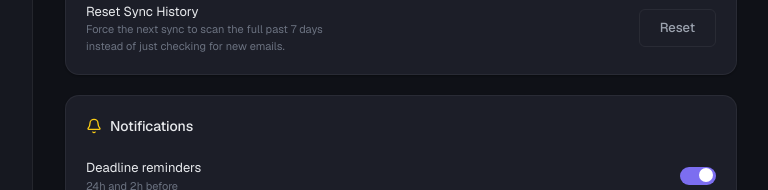
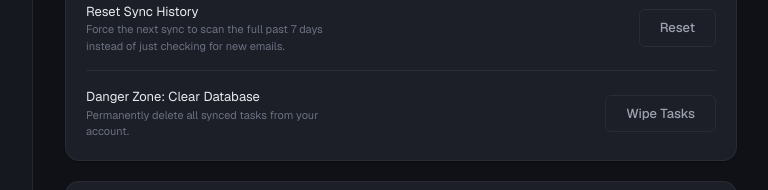
Before and after one commit to kaushalnandaniya/Campus-Life-OS, a Next.js app: page /dashboard/settings in a window 1280 px wide. Shown: the part 837-1027 px from the top of the page, without its empty margins (207-975 px from the left). Built offline with nearby package versions, Linux system fonts and the light colour scheme; no server answers.

Commit message:
Add Wipe Tasks button to Settings

```diff
--- a/src/app/dashboard/settings/page.tsx
+++ b/src/app/dashboard/settings/page.tsx
@@ -84,7 +84,7 @@ export default function SettingsPage() {
 
     // Use a manual OAuth flow to completely bypass the "Authorized JavaScript origins" Google Cloud bug
     // We will use the redirect URI which we KNOW works because NextAuth uses it successfully!
-    const redirectUri = `${window.location.origin}/oauth/callback`;
+    const redirectUri = `http://localhost:3000/oauth/callback`;
     const scope = "https://www.googleapis.com/auth/gmail.readonly";
     const authUrl = `https://accounts.google.com/o/oauth2/v2/auth?client_id=${clientId}&redirect_uri=${redirectUri}&response_type=token&scope=${scope}&prompt=consent`;
 
@@ -323,6 +323,30 @@ export default function SettingsPage() {
               Reset
             </button>
           </div>
+
+          <div className="flex items-center justify-between pt-4 border-t border-[var(--border)]">
+            <div>
+              <p className="text-[13px] text-[var(--text-primary)] text-[var(--color-danger)]">Danger Zone: Clear Database</p>
+              <p className="text-[11px] text-[var(--text-muted)] max-w-[250px]">
+                Permanently delete all synced tasks from your account.
+              </p>
+            </div>
+            <button
+              onClick={async () => {
+                if (confirm("Are you sure you want to delete ALL tasks? This cannot be undone.")) {
+                  const { supabase } = await import("@/lib/supabase");
+                  const userEmail = session?.user?.email;
+                  if (userEmail) {
+                    await supabase.from("tasks").delete().eq("user_email", userEmail);
+                    alert("All tasks deleted! You can now run a fresh sync from the dashboard.");
+                  }
+                }
+              }}
+              className="btn-secondary text-[var(--color-danger)] hover:bg-[rgba(239,68,68,0.1)] hover:border-[var(--color-danger)]"
+            >
+              Wipe Tasks
+            </button>
+          </div>
         </div>
       </div>
 
```
